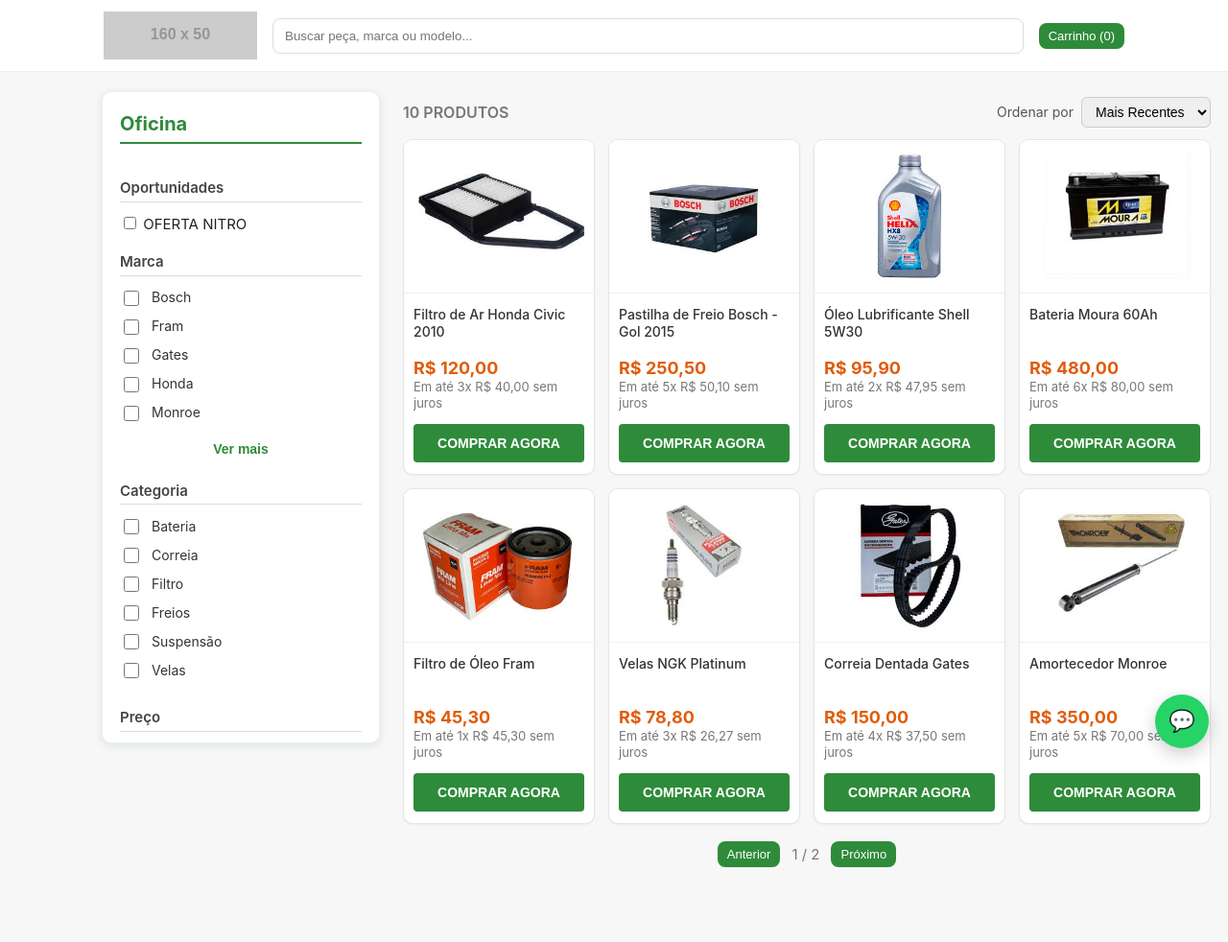
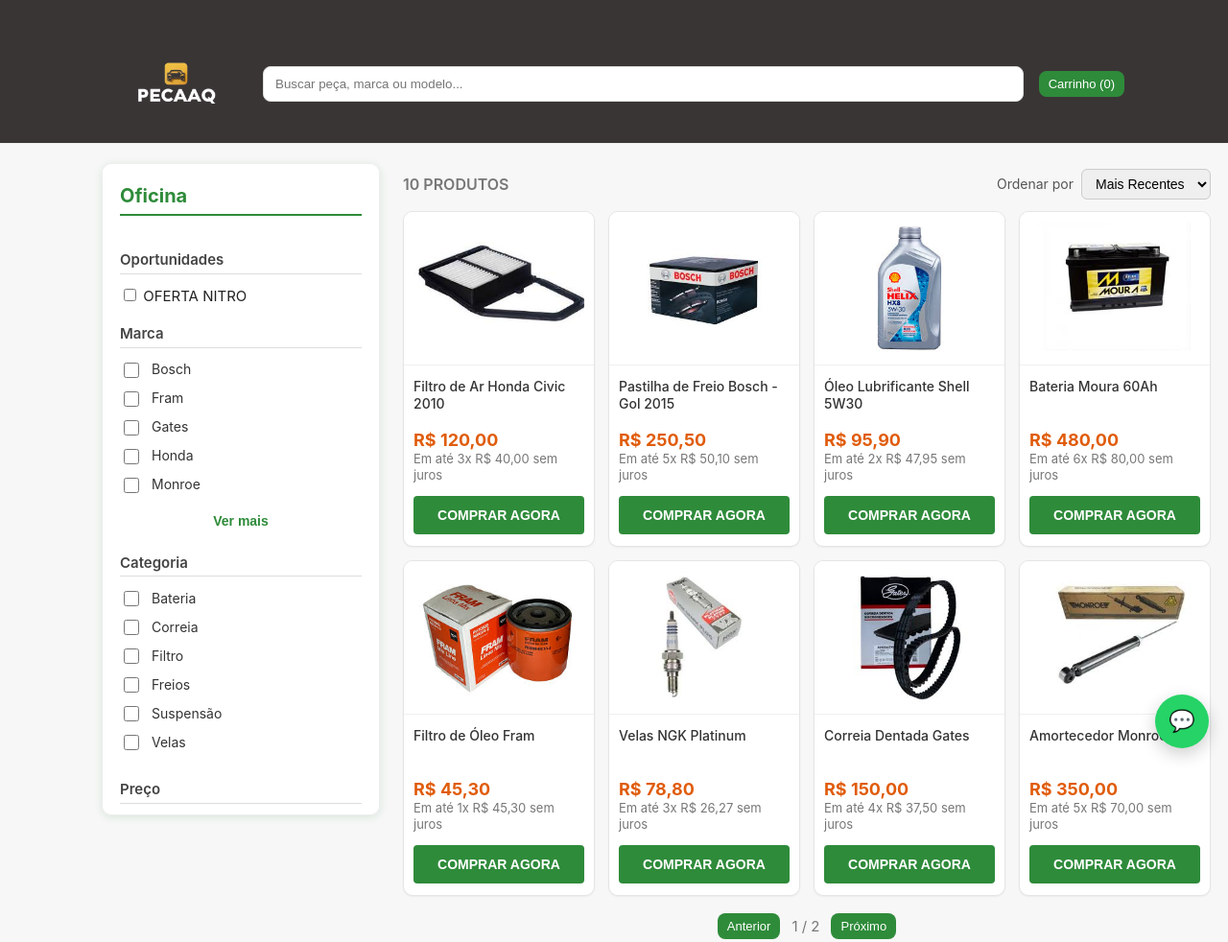
Before and after one commit to Gabrielsande/CSL-PECAAQ-, a plain HTML site: page index.html in a window 1280 px wide. Shown: the whole page at 96% size. Before the commit the page ends 930 px from the top, so only its background shows below. Drawn offline with Linux system fonts and the light colour scheme; placeholder pictures from the web are drawn by us.

Commit message:
segundo commit

```diff
--- a/index.html
+++ b/index.html
@@ -11,7 +11,7 @@
 <body>
     <header class="site-header">
         <div class="container header-inner">
-            <img src="https://via.placeholder.com/160x50?text=PeçaAq" alt="Logo PeçaAq" />
+            <img src="img/imgLogin-removebg-preview.png" alt="Logo PeçaAq" />
             <div class="search-wrap">
                 <input id="searchInput" placeholder="Buscar peça, marca ou modelo..." autocomplete="off" />
                 <ul id="suggestions" class="suggestions hidden"></ul>
--- a/style.css
+++ b/style.css
@@ -28,11 +28,12 @@ body {
 }
 
 .site-header {
-    background: #fff;
+    background: #3a3535;
     border-bottom: 1px solid #eee;
-    position: sticky;
+
     top: 0;
     z-index: 50;
+    height: 150px;
 }
 
 .header-inner {
@@ -43,7 +44,7 @@ body {
 }
 
 .header-inner img {
-    max-height: 50px;
+    max-height: 150px;
     width: auto;
     display: block;
 }
```
Also changed, not shown: img/imgLogin-removebg-preview.png (added).
